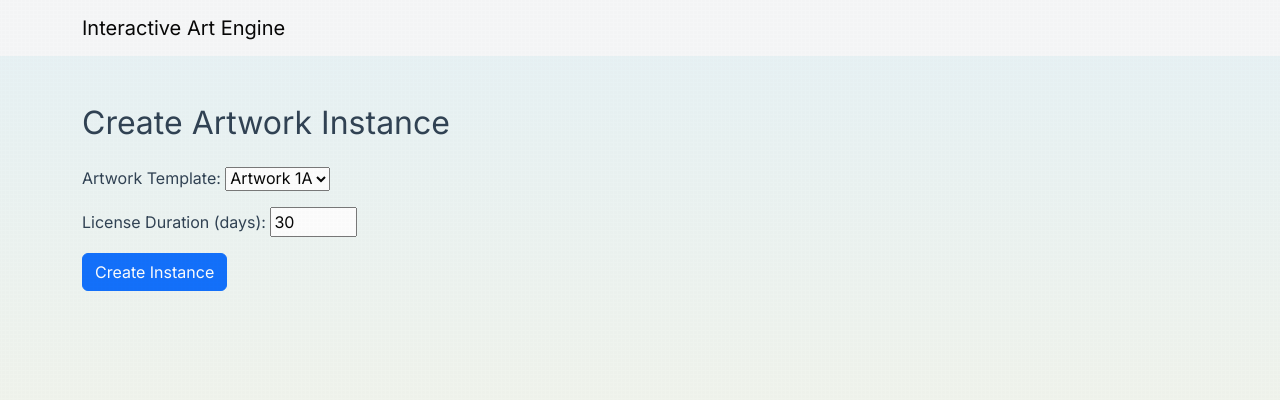
After one commit to terencereilly/Interactive-art-engine, a Django app: page /artworks/create-instance/ in a window 1280 px wide. The commit adds this page. Shown: the top 400 px of the page. Run offline with Django 5.2, Linux system fonts and the light colour scheme; the visitor is signed in with stand-in values (Sample User, id 1).

Commit message:
Implement artwork instance creation and detail views; add form for template selection and update URL routing

```diff
--- /dev/null
+++ b/artworks/forms.py
@@ -0,0 +1,9 @@
+from django import forms
+
+class CreateInstanceForm(forms.Form):
+    TEMPLATE_CHOICES = [
+        ("1A", "Artwork 1A"),
+        ("1B", "Artwork 1B"),
+    ]
+    template = forms.ChoiceField(choices=TEMPLATE_CHOICES, label="Artwork Template")
+    duration_days = forms.IntegerField(min_value=1, max_value=365, initial=30, label="License Duration (days)")
--- /dev/null
+++ b/artworks/templates/create_instance.html
@@ -0,0 +1,14 @@
+{% extends "base.html" %}
+{% block content %}
+<div class="container mt-5">
+    <h2 class="mb-4">Create Artwork Instance</h2>
+    {% if error_message %}
+        <div class="alert alert-danger">{{ error_message }}</div>
+    {% endif %}
+    <form method="post">
+        {% csrf_token %}
+        {{ form.as_p }}
+        <button type="submit" class="btn btn-primary">Create Instance</button>
+    </form>
+</div>
+{% endblock %}
--- a/artworks/templates/versions.html
+++ b/artworks/templates/versions.html
@@ -8,7 +8,7 @@
                 <div class="card-header">Artwork 1A</div>
                 <div class="card-body">
                     <iframe src="https://msg-nu-ashen.vercel.app/?template=1A" style="width:100%;height:300px;border:none;"></iframe>
-                    <a href="#" class="btn btn-primary mt-3 disabled">Select Version A</a>
+                    <a href="{% url 'create_instance' %}?template=1A" class="btn btn-success mt-3">Get License for Version A</a>
                 </div>
             </div>
         </div>
@@ -17,7 +17,7 @@
                 <div class="card-header">Artwork 1B</div>
                 <div class="card-body">
                     <iframe src="https://msg-nu-ashen.vercel.app/?template=1B" style="width:100%;height:300px;border:none;"></iframe>
-                    <a href="#" class="btn btn-primary mt-3 disabled">Select Version B</a>
+                    <a href="{% url 'create_instance' %}?template=1B" class="btn btn-success mt-3">Get License for Version B</a>
                 </div>
             </div>
         </div>
--- a/artworks/urls.py
+++ b/artworks/urls.py
@@ -1,6 +1,9 @@
 from django.urls import path
+
 from . import views
 
 urlpatterns = [
     path("versions/", views.versions, name="versions"),
+    path("create-instance/", views.create_instance, name="create_instance"),
+    path("artwork/<uuid>/", views.artwork_instance, name="artwork_instance"),
 ]
--- a/artworks/views.py
+++ b/artworks/views.py
@@ -1,8 +1,61 @@
-from django.shortcuts import render
+
+from django.shortcuts import render, redirect, get_object_or_404
 from django.contrib.auth.decorators import login_required
+from django.utils.crypto import get_random_string
+from .forms import CreateInstanceForm
+from .models import ArtworkTemplate, ArtworkInstance
+from django.contrib.auth.models import User
 
 # Create your views here.
 
 @login_required
 def versions(request):
     return render(request, "versions.html")
+
+
+@login_required
+def create_instance(request):
+    error_message = None
+    initial = {}
+    # Pre-select template if provided in query params
+    template_param = request.GET.get("template")
+    if template_param in dict(CreateInstanceForm.TEMPLATE_CHOICES):
+        initial["template"] = template_param
+    if request.method == "POST":
+        form = CreateInstanceForm(request.POST)
+        if form.is_valid():
+            template_version = form.cleaned_data["template"]
+            duration_days = form.cleaned_data["duration_days"]
+            # Enforce one active instance per user
+            existing = ArtworkInstance.objects.filter(user=request.user, is_active=True)
+            if existing.exists():
+                error_message = "You already have an active instance. Please deactivate it before creating a new one."
+            else:
+                # Get the template object
+                template_obj = ArtworkTemplate.objects.filter(version=template_version).first()
+                if not template_obj:
+                    error_message = "Selected template does not exist."
+                else:
+                    # Generate unique Firestore collection ID
+                    collection_id = get_random_string(16)
+                    instance = ArtworkInstance.objects.create(
+                        template=template_obj,
+                        user=request.user,
+                        version=template_version,
+                        firestore_collection_id=collection_id,
+                        duration_days=duration_days,
+                        is_active=True
+                    )
+                    return redirect("artwork_instance", uuid=collection_id)
+        else:
+            error_message = "Please correct the errors below."
+    else:
+        form = CreateInstanceForm(initial=initial)
+    return render(request, "create_instance.html", {"form": form, "error_message": error_message})
+
+
+# Instance detail view (for iframe page)
+@login_required
+def artwork_instance(request, uuid):
+    instance = get_object_or_404(ArtworkInstance, firestore_collection_id=uuid, user=request.user)
+    return render(request, "artwork_instance.html", {"instance": instance})
```
Also changed, not shown: Day2-Version-Instance-Plan.md (+18 -11 lines), artworks/templates/artwork_instance.html (added, +20 -0 lines).
